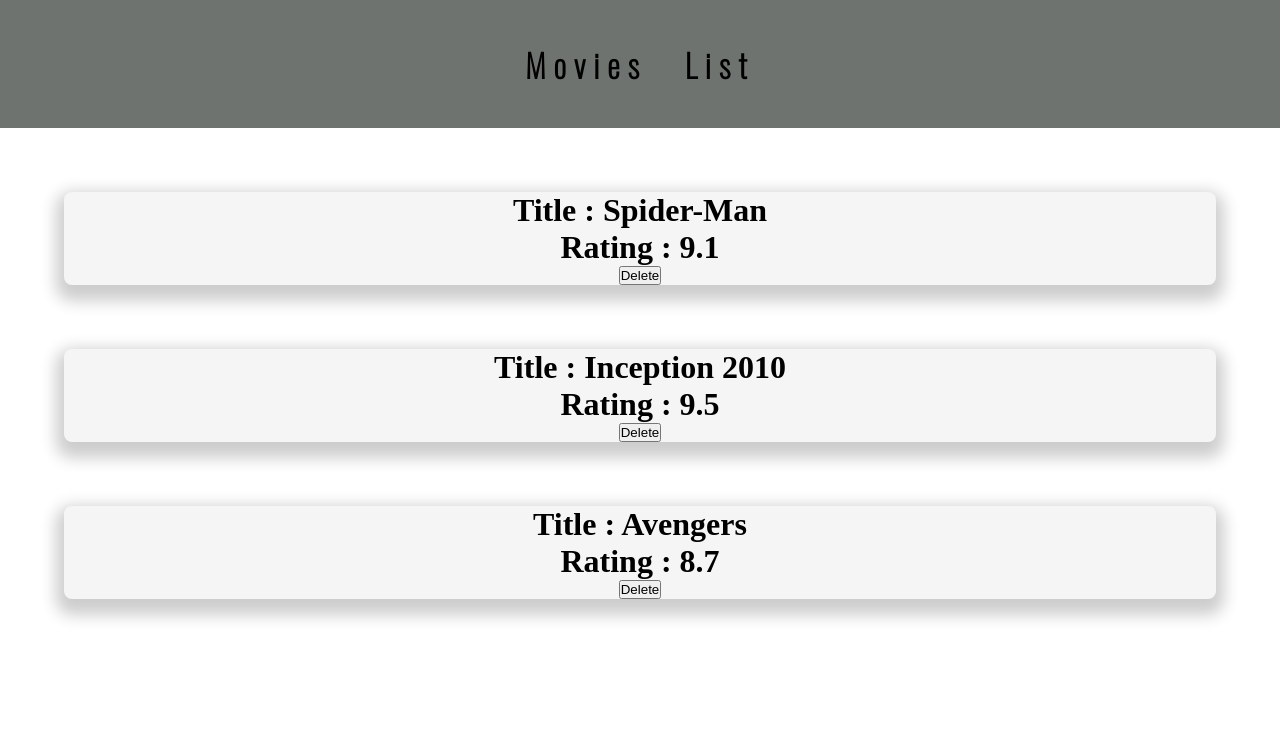
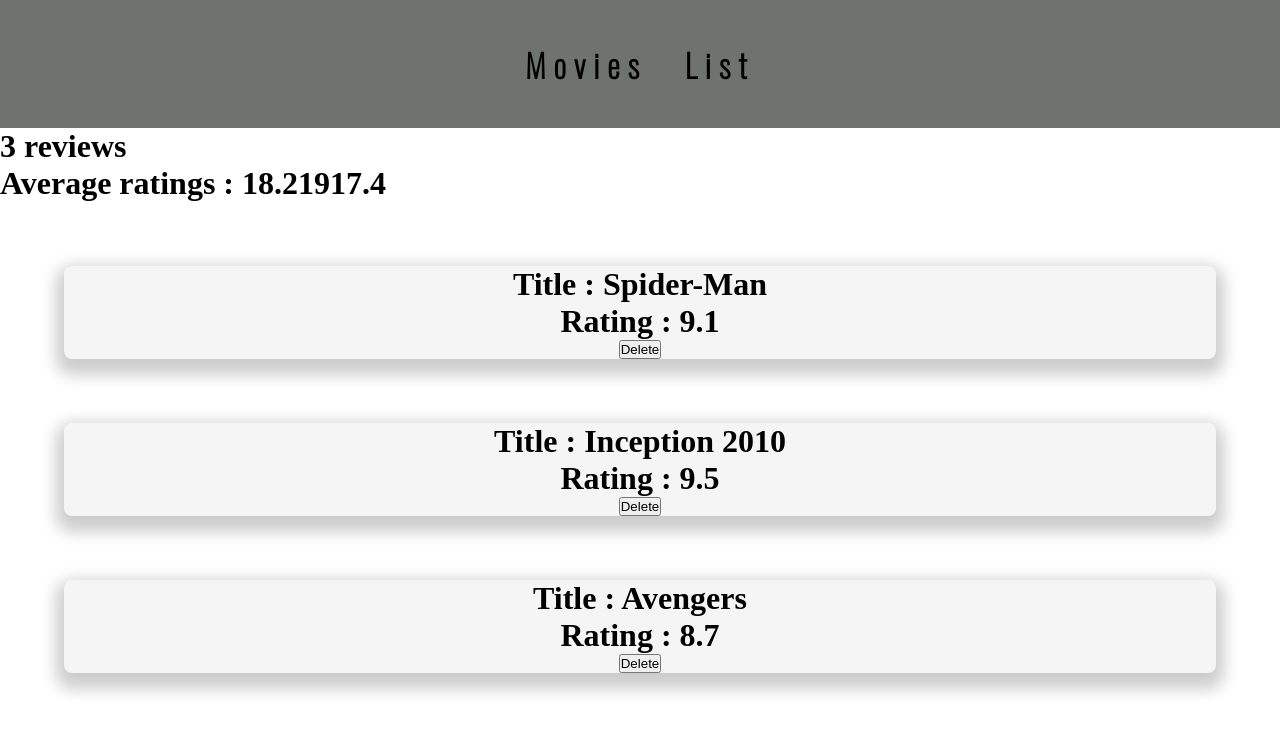
Before and after one commit to Sahhimanshu7/my-app, a React (Create React App) app in the folder my-app/: page / in a window 1280 px wide. Shown: the top 732 px of the page. Built offline with nearby package versions, Linux system fonts and the light colour scheme; a web font is replaced by a local one.

Commit message:
Add ListDataStats

```diff
--- a/my-app/src/App.js
+++ b/my-app/src/App.js
@@ -2,18 +2,23 @@
 import Header from './components/Header';
 import ListDataAll from './components/ListDataAll';
 import {ListData} from'./Data/listData.js';
+import ListDataStats from './components/ListDataStats';
 
 function App() {
+
 
   const [listData, setListData] = useState(ListData);
 
   const handleDelete = (id) => {
+    if(window.confirm('Are you sure you waant to delete this item?')){
     setListData(listData.filter(item => item.id !== id));
+    }
   }
 
     return (
     <>
       <Header />
+      <ListDataStats listData={listData}/>
       <ListDataAll listData={listData} handleDelete = {handleDelete}/>
     </>
 
--- /dev/null
+++ b/my-app/src/components/ListDataStats.js
@@ -0,0 +1,15 @@
+
+function ListDataStats({listData}){
+    console.log(listData);
+
+    const average = listData.map(item => item.rating+item.rating);
+
+    return(
+        <div className="list-data-stats">
+            <h1>{listData.length} reviews</h1>
+            <h1>Average ratings : {average}</h1>
+        </div>
+    )
+}
+
+export default ListDataStats;
--- a/my-app/src/index.css
+++ b/my-app/src/index.css
@@ -23,3 +23,7 @@
   border-radius: 0.5em;
   box-shadow: 0 0.5em 1em 0.5em rgba(0,0,0,0.2);
 }
+
+button{
+  cursor:pointer;
+}
```
